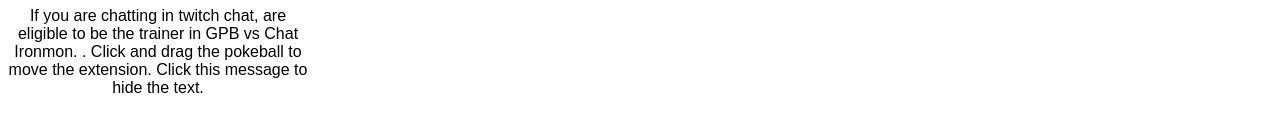
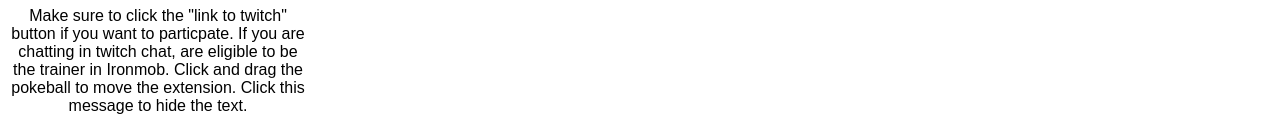
Before and after one commit to DrSeil/drseil.github.io, a website: page index.html in a window 1280 px wide. Shown: the part 721-852 px from the top of the page. Drawn offline with nearby package versions, Linux system fonts and the light colour scheme.

Commit message:
update main

```diff
--- a/index.html
+++ b/index.html
@@ -88,7 +88,7 @@
       <img id="pokeball-image" src=".\static-pokeball.png" style="display: block;">
       <img id="pokeball-gif" src=".\pokeball.gif" style="display: none;"><div id="ready-text"></div>
       <p id="pokeball-text">
-        If you are chatting in twitch chat, are eligible to be the trainer in GPB vs Chat Ironmon. . Click and drag the pokeball to move the extension.  Click this message to hide the text.
+        Make sure to click the "link to twitch" button if you want to particpate. If you are chatting in twitch chat, are eligible to be the trainer in Ironmob. Click and drag the pokeball to move the extension.  Click this message to hide the text.
       </p>
     </div>
     <div id="countdown-div" style="display: none;">
```
